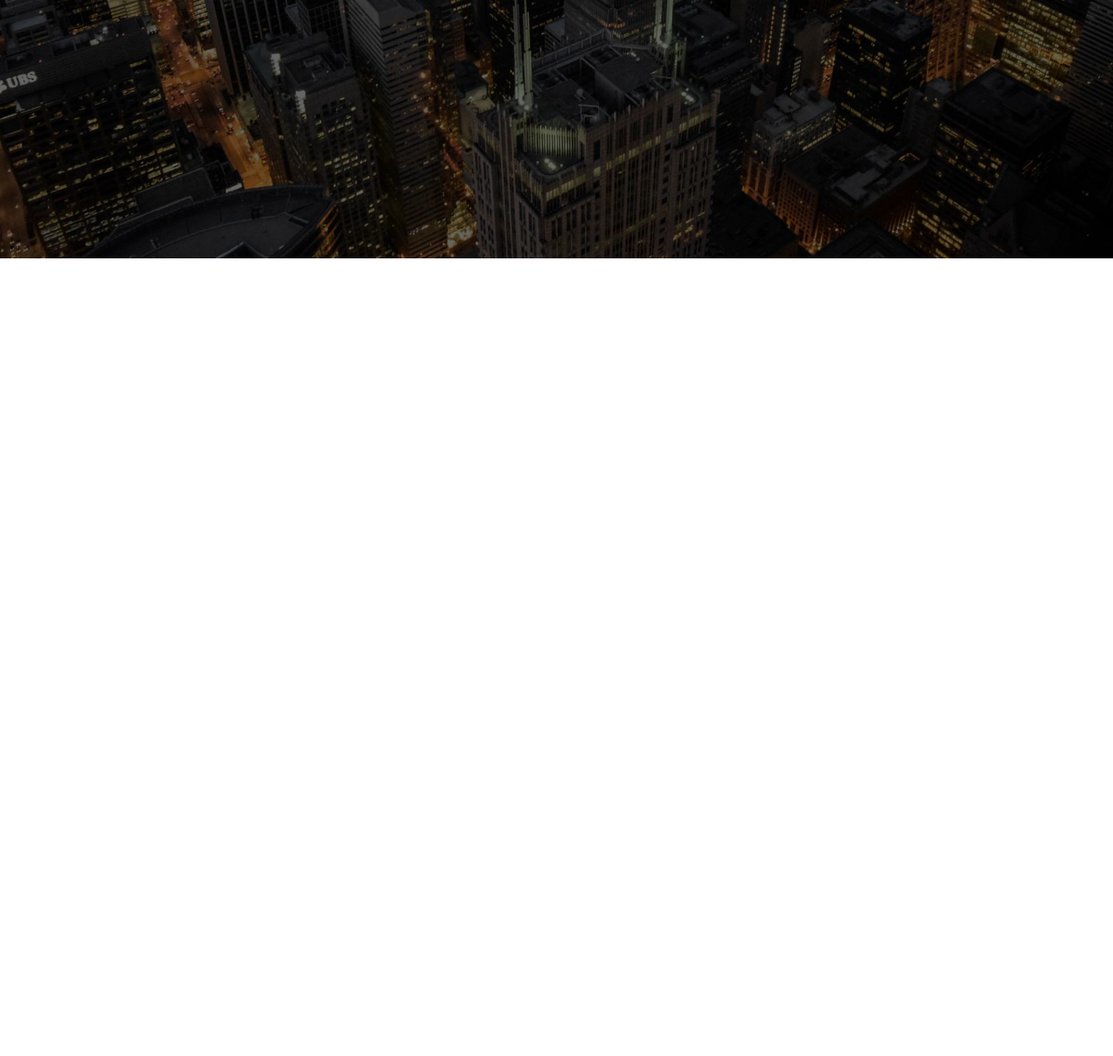
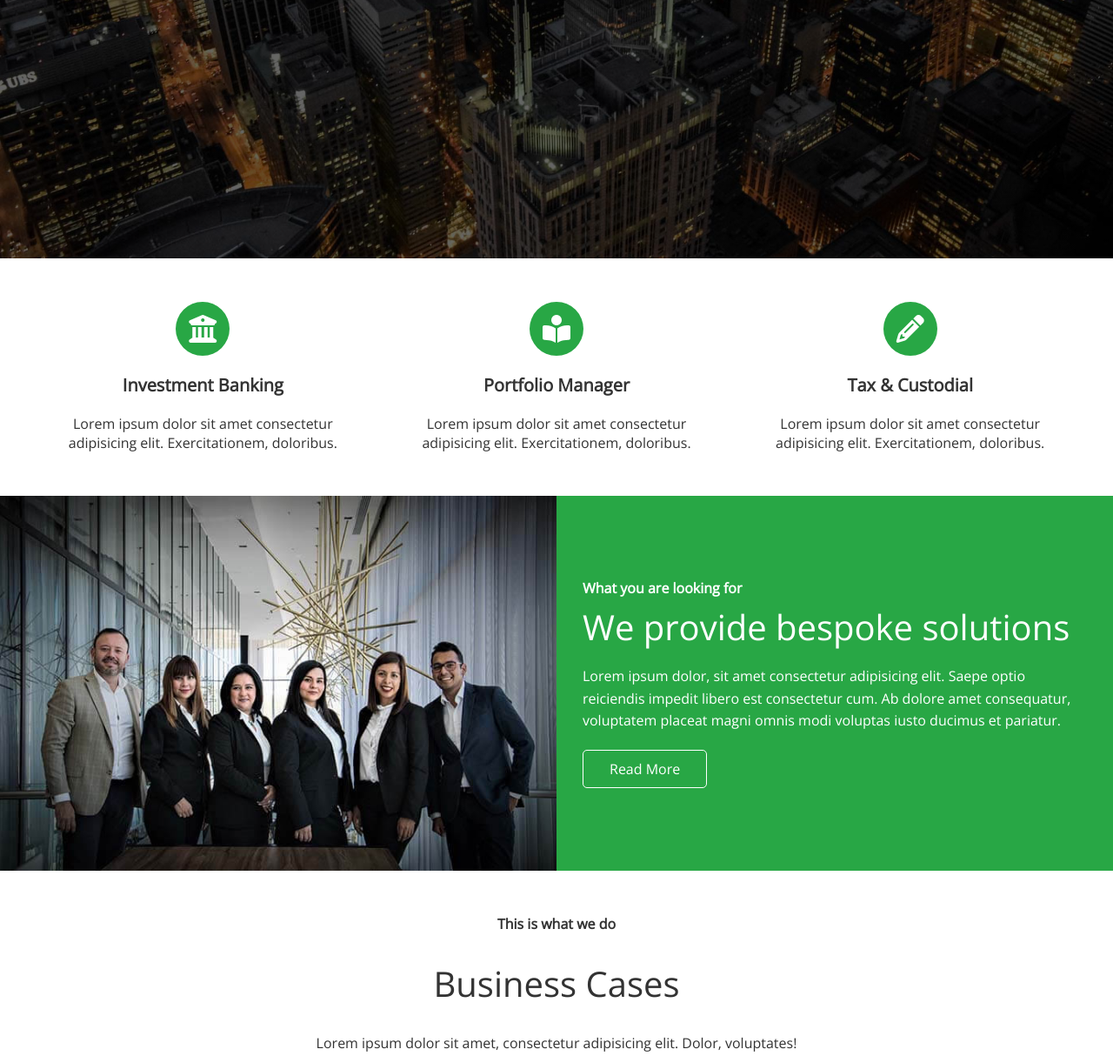
Before and after one commit to belobradi/EdgeLedger, a plain HTML site: page index.html in a window 1280 px wide. Shown: the part 503-1717 px from the top of the page at 87% size. Before the commit the page ends 800 px from the top, so only its background shows below. Drawn offline with nearby package versions, Linux system fonts and the light colour scheme.

Commit message:
Cases are flexing!

```diff
--- a/css/style.css
+++ b/css/style.css
@@ -1,10 +1,14 @@
-@import url('https://fonts.googleapis.com/css2?family=Roboto:wght@300&display=swap');
+@import url('https://fonts.googleapis.com/css2?family=Open+Sans:wght@300;400&display=swap');
 
 * {
-    font-family: 'Roboto', sans-serif;
+    font-family: 'Open Sans', sans-serif;
     padding: 0;
     margin: 0;
     box-sizing: border-box;
+}
+
+body {
+    color: #333;
 }
 
 a {
@@ -16,16 +20,28 @@ li {
     list-style: none;
 }
 
-h1, h2 {
+.txt-primary {
+    color: #28a745;
+}
+
+.txt-light {
     color: #fff;
 }
 
-p {
-    color: #fff;
+.txt-dark {
+    color: #333;
 }
 
-.txt-primary {
-    color: #28a745;
+.bg-primary {
+    background-color: #28a745;
+}
+
+.bg-light {
+    background-color: #fff;
+}
+
+.bg-dark {
+    background-color: #333;
 }
 
 .btn {
@@ -35,10 +51,19 @@ p {
 }
 
 .btn:hover {
-    background: linear-gradient(
-        rgba(0, 0, 0, 0.1),
-        rgba(0, 0, 0, 0.1)
-    ),#28a745;
+    opacity: 0.9;
+}
+
+.btn-outline {
+    border: 1px solid #fff;
+}
+
+.bg-round-primary {
+    background-color: #28a745;
+    display: inline-block;
+    padding: 20px 15px;
+    border-radius: 50%;
+    color: #fff;
 }
 
 /* Header */
@@ -64,6 +89,10 @@ header {
     position: fixed;
     width: 100%;
     opacity: 0.8;
+}
+
+#nav-bar h1 {
+    font-weight: 400;
 }
 
 .ul-row {
@@ -102,6 +131,88 @@ header {
     margin: 20px 0 30px;
 }
 
-.showcase a {
+/* About */
 
+.box h1 {
+    color: #333;
+    font-size: 20px;
+    padding: 20px 0;
 }
+
+.box p {
+    color: #333;
+}
+
+.about {
+    display: flex;
+    padding: 30px;
+}
+
+.box {
+    text-align: center;
+    padding: 20px;
+}
+
+/* Solutions */
+
+.flex-table .raw {
+    display: flex;
+    width: 100%;
+}
+
+.flex-table .column {
+    flex-grow: 1;
+    flex-basis: 0;
+}
+
+.flex-table .column .column-content {
+    height: 100%;
+}
+
+.flex-table img {
+    width: 100%;
+    height: 100%;
+    object-fit: cover;
+}
+
+.flex-pilar {
+    display: flex;
+    flex-direction: column;
+    justify-content: center;
+    padding: 30px;
+}
+
+#solutions h4 {
+    padding-bottom: 10px;
+}
+
+#solutions h2 {
+    font-size: 40px;
+    font-weight: 300;
+    line-height: 1.2;
+    padding-bottom: 20px;
+}
+
+#solutions p {
+    padding-bottom: 20px;
+    line-height: 1.6;
+}
+
+#solutions a {
+    align-self: flex-start;
+}
+
+/* Cases */
+
+.padding-5 {padding: 5px;}
+
+.cases-header {
+    text-align: center;
+    padding: 20px 20px 30px;
+}
+
+.cases-header h2 {
+    font-size: 40px;
+    font-weight: 300;
+    padding: 30px 0px;
+}
--- a/index.html
+++ b/index.html
@@ -11,10 +11,10 @@
 <body>
     <header>
         <div id="nav-bar">
-            <h1 class="logo">
+            <h1 class="logo txt-light">
                 <span class="txt-primary"><i class="fa-solid fa-book-open"></i> Edge</span>Ledger
             </h1>
-            <ul class="ul-row">
+            <ul class="ul-row txt-light">
                 <li><a href="#">Home</a></li>
                 <li><a href="#">About</a></li>
                 <li><a href="#">Cases</a></li>
@@ -22,11 +22,82 @@
                 <li><a href="#">Contact</a></li>
             </ul>
         </div>
-        <div class="showcase">
+        <div class="showcase txt-light">
             <h1>The Sky is The Limit</h1>
             <p>We provide world class financial assistance</p>
             <a href="#" class="btn">Read More</a>
         </div>
     </header>
+    <section class="about">
+        <div class="box">
+            <div class="bg-round-primary"><i class="fa-solid fa-building-columns fa-2xl"></i></div>
+            <h1>Investment Banking</h1>
+            <p>Lorem ipsum dolor sit amet consectetur adipisicing elit. Exercitationem, doloribus.</p>
+        </div>
+        <div class="box">
+            <div class="bg-round-primary"><i class="fa-solid fa-book-open-reader fa-2xl"></i></div>
+            <h1>Portfolio Manager</h1>
+            <p>Lorem ipsum dolor sit amet consectetur adipisicing elit. Exercitationem, doloribus.</p>
+        </div>
+        <div class="box">
+            <div class="bg-round-primary"><i class="fa-solid fa-pencil fa-2xl"></i></div>
+            <h1>Tax & Custodial</h1>
+            <p>Lorem ipsum dolor sit amet consectetur adipisicing elit. Exercitationem, doloribus.</p>
+        </div>
+    </section>
+    <section id="solutions" class="flex-table">
+        <div class="raw">
+            <div class="column">
+                <div class="column-content">
+                    <img src="/img/home/people.jpg" alt="">
+                </div>
+            </div>
+            <div class="column bg-primary txt-light">
+                <div class="column-content flex-pilar">
+                    <h4>What you are looking for</h4>
+                    <h2>We provide bespoke solutions</h2>
+                    <p>Lorem ipsum dolor, sit amet consectetur adipisicing elit. Saepe optio reiciendis impedit libero est consectetur cum. Ab dolore amet consequatur, voluptatem placeat magni omnis modi voluptas iusto ducimus et pariatur.</p>
+                    <a class="btn btn-outline" href="#">Read More</a>
+                </div>
+            </div>
+        </div>
+    </section>
+    <section id="cases" class="flex-pilar">
+        <div class="cases-header">
+            <h4>This is what we do</h4>
+            <h2>Business Cases</h2>
+            <p>Lorem ipsum dolor sit amet, consectetur adipisicing elit. Dolor, voluptates!</p>
+        </div>
+        <div class="flex-table">
+            <div class="raw">
+                <div class="column padding-5">
+                    <img src="img/cases/cases1.jpg" alt="">
+                </div>
+                <div class="column padding-5">
+                    <img src="img/cases/cases3.jpg" alt="">
+                </div>
+                <div class="column padding-5">
+                    <img src="img/cases/cases5.jpg" alt="">
+                </div>
+                <div class="column padding-5">
+                    <img src="img/cases/cases7.jpg" alt="">
+                </div>
+            </div>
+            <div class="raw">
+                <div class="column padding-5">
+                    <img src="img/cases/cases2.jpg" alt="">
+                </div>
+                <div class="column padding-5">
+                    <img src="img/cases/cases4.jpg" alt="">
+                </div>
+                <div class="column padding-5">
+                    <img src="img/cases/cases6.jpg" alt="">
+                </div>
+                <div class="column padding-5">
+                    <img src="img/cases/cases8.jpg" alt="">
+                </div>
+            </div>
+        </div>
+    </section>
 </body>
 </html>
```
